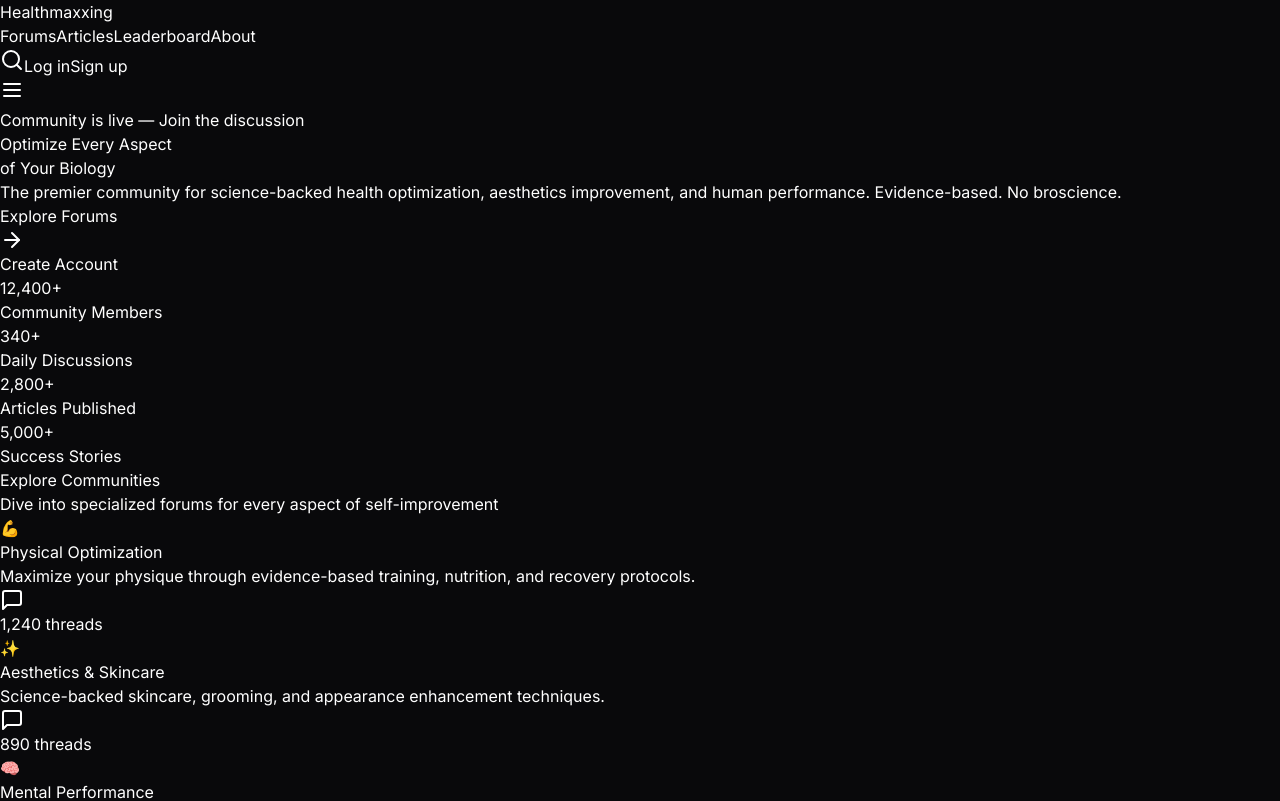
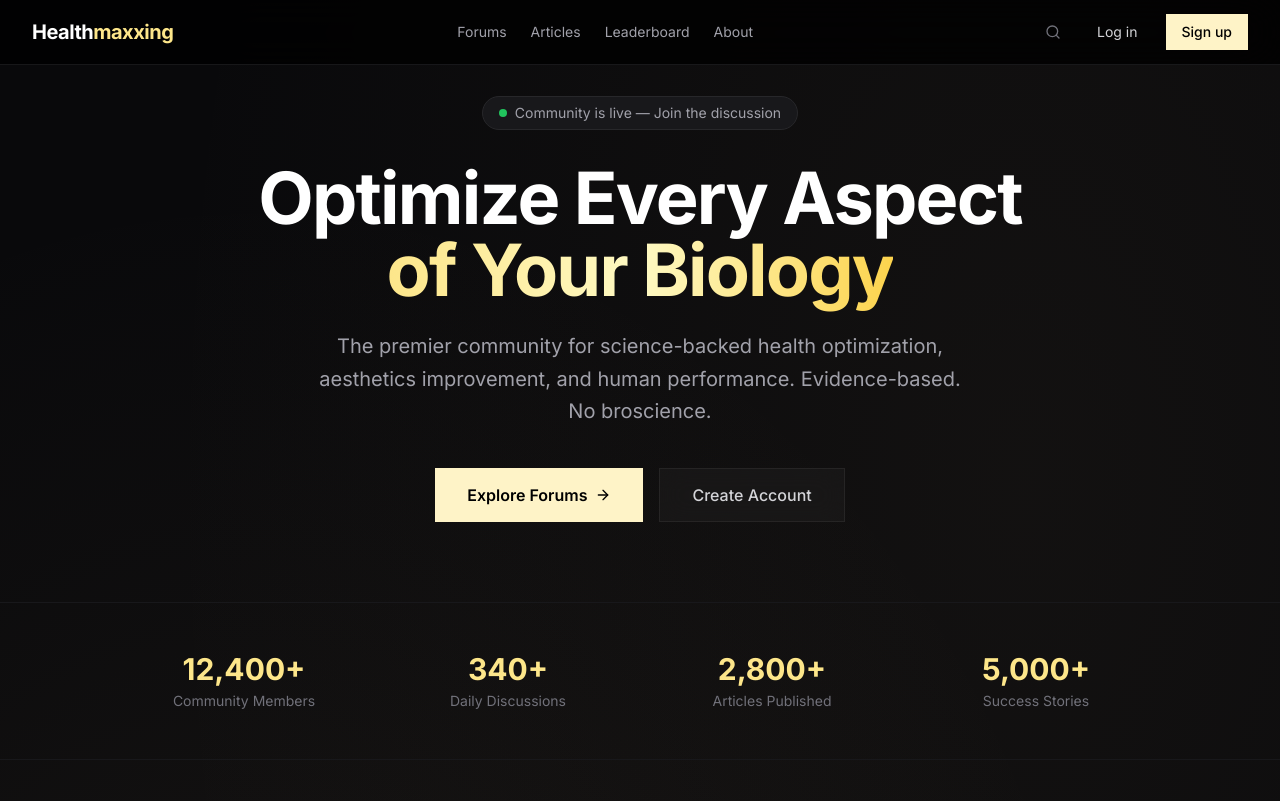
Before and after one commit to raunaktreehouse-sketch/healthmaxxing, a Next.js app: page / in a window 1280 px wide. Shown: the top 801 px of the page. Built offline with nearby package versions, Linux system fonts and the light colour scheme; no server answers.

Commit message:
Add tailwind.config.ts

```diff
--- /dev/null
+++ b/tailwind.config.ts
@@ -0,0 +1,82 @@
+import type { Config } from "tailwindcss"
+
+const config = {
+  darkMode: ["class"],
+  content: [
+    './pages/**/*.{ts,tsx}',
+    './components/**/*.{ts,tsx}',
+    './app/**/*.{ts,tsx}',
+    './src/**/*.{ts,tsx}',
+  ],
+  prefix: "",
+  theme: {
+    container: {
+      center: true,
+      padding: "2rem",
+      screens: { "2xl": "1400px" }
+    },
+    extend: {
+      colors: {
+        border: "hsl(var(--border))",
+        input: "hsl(var(--input))",
+        ring: "hsl(var(--ring))",
+        background: "hsl(var(--background))",
+        foreground: "hsl(var(--foreground))",
+        primary: {
+          DEFAULT: "hsl(var(--primary))",
+          foreground: "hsl(var(--primary-foreground))"
+        },
+        secondary: {
+          DEFAULT: "hsl(var(--secondary))",
+          foreground: "hsl(var(--secondary-foreground))"
+        },
+        destructive: {
+          DEFAULT: "hsl(var(--destructive))",
+          foreground: "hsl(var(--destructive-foreground))"
+        },
+        muted: {
+          DEFAULT: "hsl(var(--muted))",
+          foreground: "hsl(var(--muted-foreground))"
+        },
+        accent: {
+          DEFAULT: "hsl(var(--accent))",
+          foreground: "hsl(var(--accent-foreground))"
+        },
+        popover: {
+          DEFAULT: "hsl(var(--popover))",
+          foreground: "hsl(var(--popover-foreground))"
+        },
+        card: {
+          DEFAULT: "hsl(var(--card))",
+          foreground: "hsl(var(--card-foreground))"
+        },
+      },
+      borderRadius: {
+        lg: "var(--radius)",
+        md: "calc(var(--radius) - 2px)",
+        sm: "calc(var(--radius) - 4px)"
+      },
+      keyframes: {
+        "accordion-down": {
+          from: { height: "0" },
+          to: { height: "var(--radix-accordion-content-height)" }
+        },
+        "accordion-up": {
+          from: { height: "var(--radix-accordion-content-height)" },
+          to: { height: "0" }
+        }
+      },
+      animation: {
+        "accordion-down": "accordion-down 0.2s ease-out",
+        "accordion-up": "accordion-up 0.2s ease-out"
+      },
+      fontFamily: {
+        sans: ['Inter', 'system-ui', 'sans-serif'],
+        mono: ['JetBrains Mono', 'monospace']
+      }
+    }
+  },
+  plugins: [require("tailwindcss-animate")]
+} satisfies Config
+
+export default config
```
